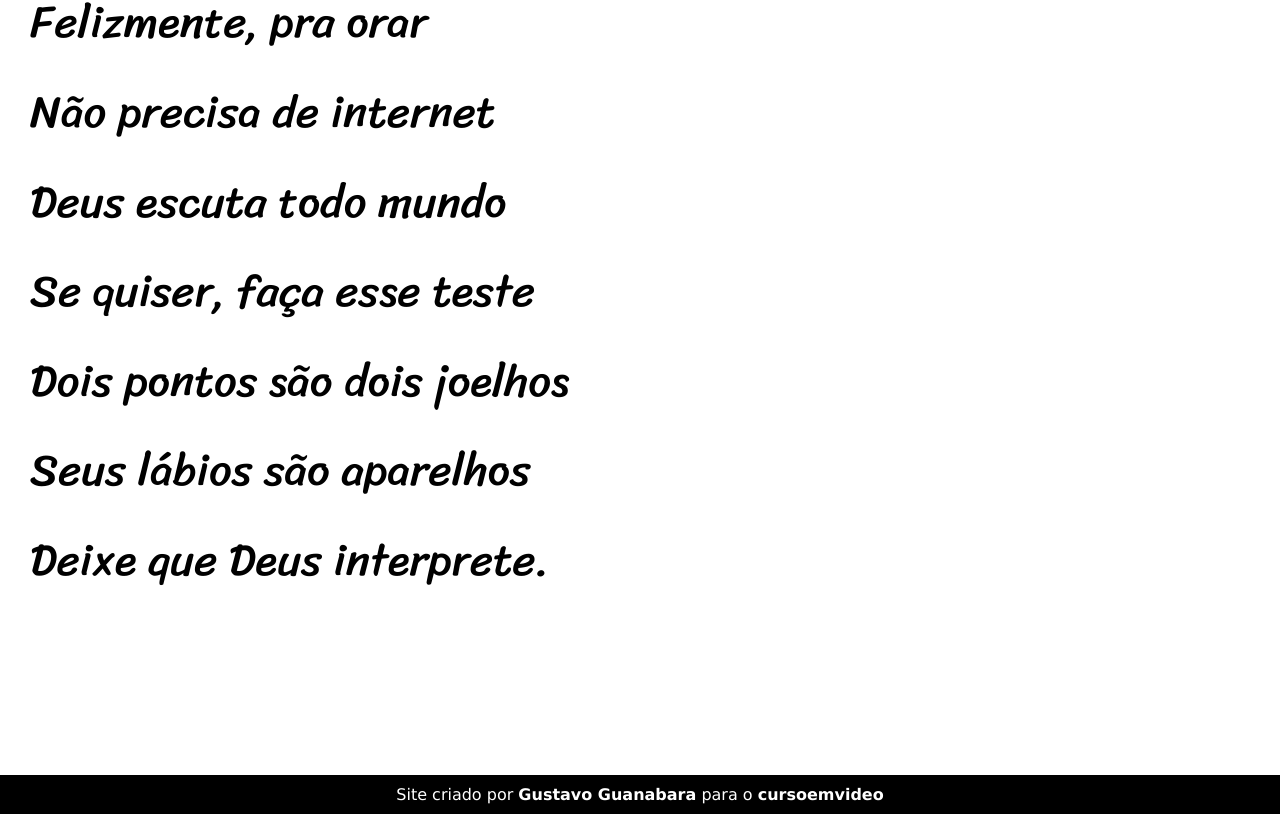
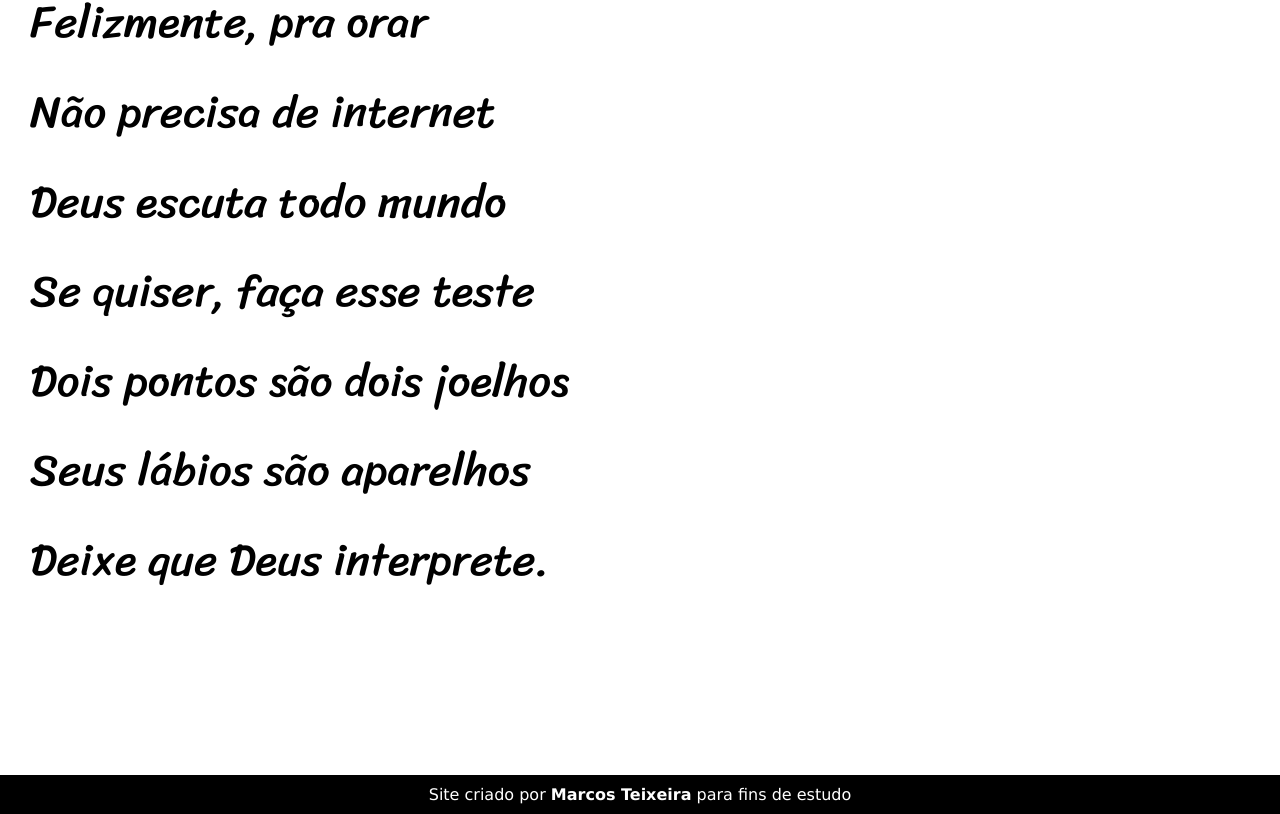
Before and after one commit to MarcosTeixeiraJr/projeto-cordel, a plain HTML site: page index.html in a window 1280 px wide. Shown: the part 5143-5957 px from the top of the page. Drawn offline with Linux system fonts and the light colour scheme.

Commit message:
Atualização

```diff
--- a/index.html
+++ b/index.html
@@ -101,7 +101,7 @@
         </section>
 
     <footer>
-        <p>Site criado por <a href="https://gustavoguanabara.github.io" target="_blank">Gustavo Guanabara</a> para o <a href="https://www.cursoemvideo.com" target="_blank">cursoemvideo</a></p>
+        <p>Site criado por <a href="#">Marcos Teixeira</a> para fins de estudo</p>
     </footer>
 </body>
 </html>
```
